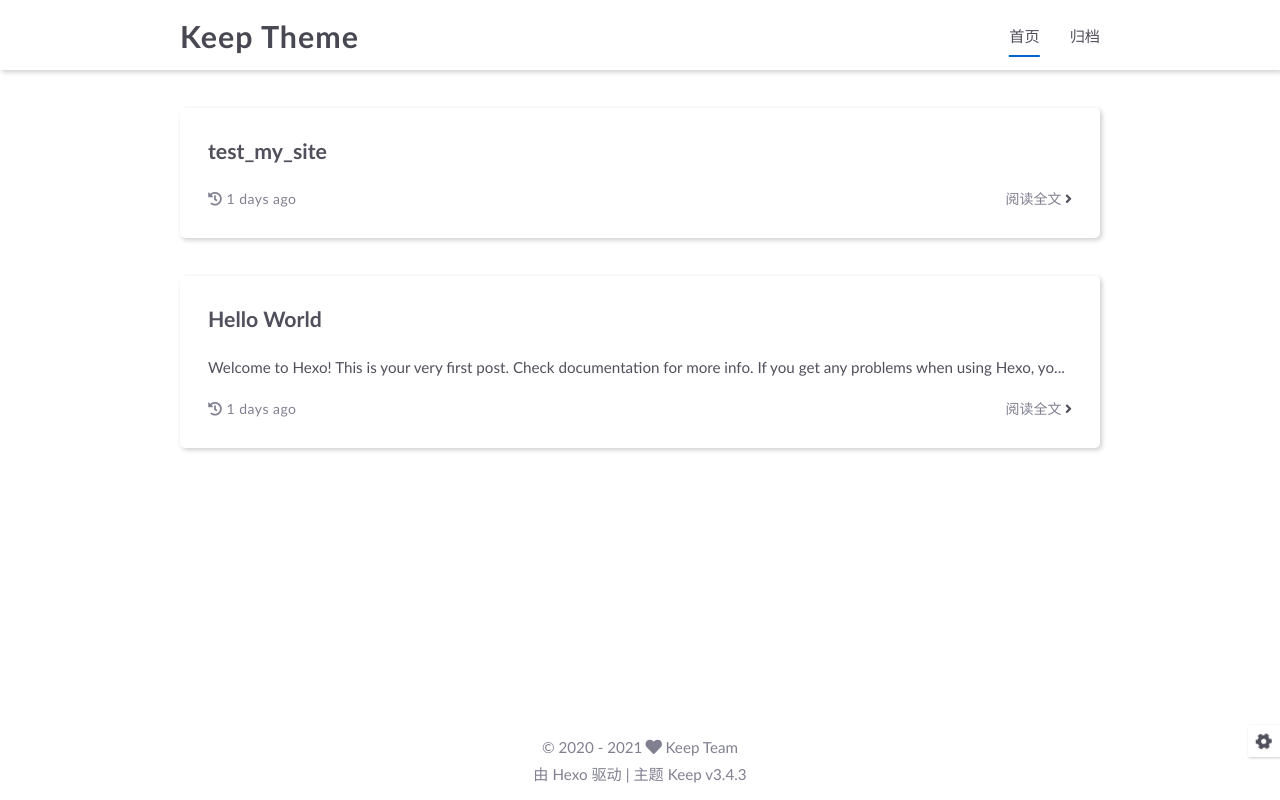
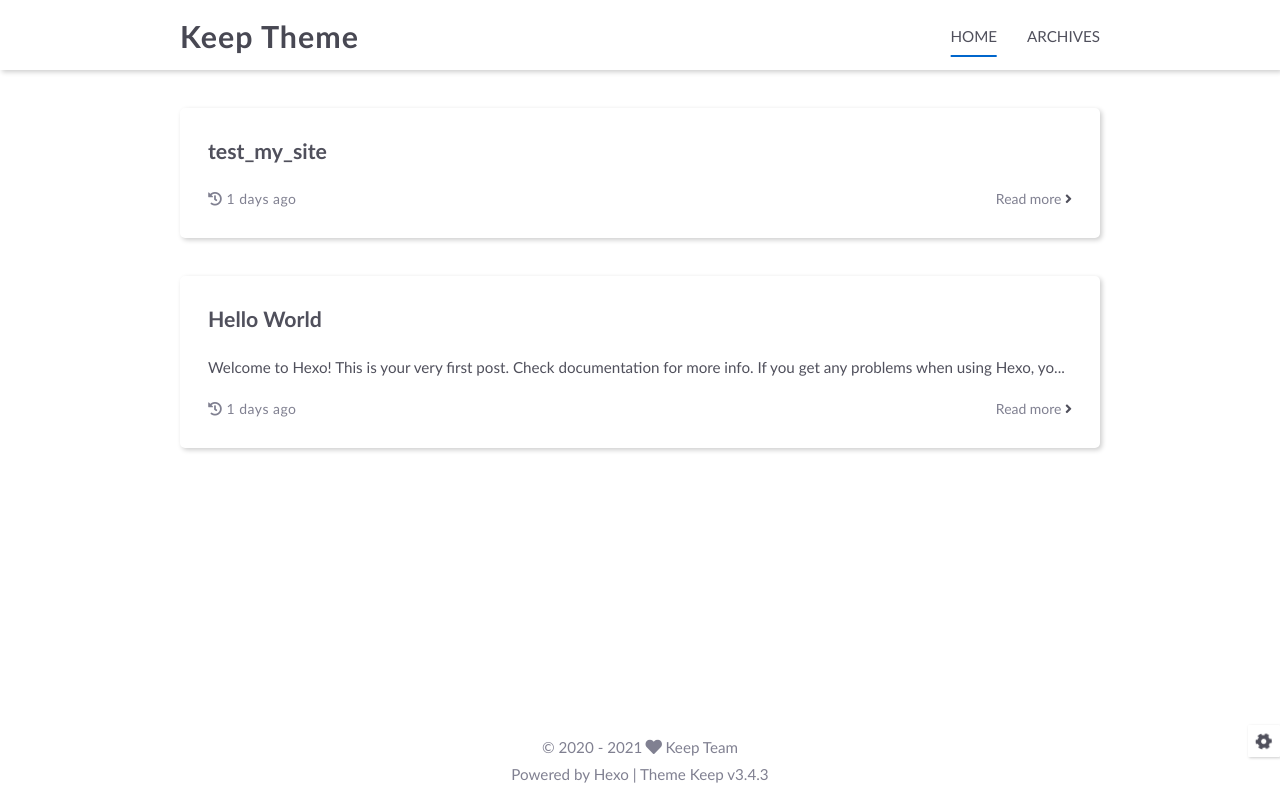
Before and after one commit to hdinggou/hdinggou.github.io, a plain HTML site: page index.html in a window 1280 px wide. Drawn offline with Linux system fonts and the light colour scheme.

Commit message:
Site updated: 2021-11-25 12:33:19

```diff
--- a/index.html
+++ b/index.html
@@ -60,7 +60,7 @@
                             <a class="active"
                                href="/"
                             >
-                                首页
+                                HOME
                             </a>
                         </li>
 
@@ -68,7 +68,7 @@
                             <a class=""
                                href="/archives"
                             >
-                                归档
+                                ARCHIVES
                             </a>
                         </li>
 
@@ -89,12 +89,12 @@
 
                 <li class="drawer-menu-item flex-center">
                     <a class="active"
-                       href="/">首页</a>
+                       href="/">HOME</a>
                 </li>
 
                 <li class="drawer-menu-item flex-center">
                     <a class=""
-                       href="/archives">归档</a>
+                       href="/archives">ARCHIVES</a>
                 </li>
 
         </ul>
@@ -138,7 +138,7 @@
 
     </div>
 
-    <a href="/2021/11/23/test-my-site/">阅读全文&nbsp;<i class="fas fa-angle-right"></i></a>
+    <a href="/2021/11/23/test-my-site/">Read more&nbsp;<i class="fas fa-angle-right"></i></a>
 </div>
 
             </li>
@@ -166,7 +166,7 @@
 
     </div>
 
-    <a href="/2021/11/23/hello-world/">阅读全文&nbsp;<i class="fas fa-angle-right"></i></a>
+    <a href="/2021/11/23/hello-world/">Read more&nbsp;<i class="fas fa-angle-right"></i></a>
 </div>
 
             </li>
@@ -202,7 +202,7 @@
         </div>
 
         <div class="theme-info info-item">
-            由 <a target="_blank" href="https://hexo.io">Hexo</a> 驱动&nbsp;|&nbsp;主题&nbsp;<a class="theme-version" target="_blank" href="https://github.com/XPoet/hexo-theme-keep">Keep v3.4.3</a>
+            Powered by <a target="_blank" href="https://hexo.io">Hexo</a>&nbsp;|&nbsp;Theme&nbsp;<a class="theme-version" target="_blank" href="https://github.com/XPoet/hexo-theme-keep">Keep v3.4.3</a>
         </div>
 
 
```
Also changed, not shown: 2021/11/23/hello-world/index.html (+6 -6 lines), 2021/11/23/test-my-site/index.html (+6 -6 lines), archives/2021/11/index.html (+6 -6 lines), archives/2021/index.html (+6 -6 lines), archives/index.html (+6 -6 lines).
